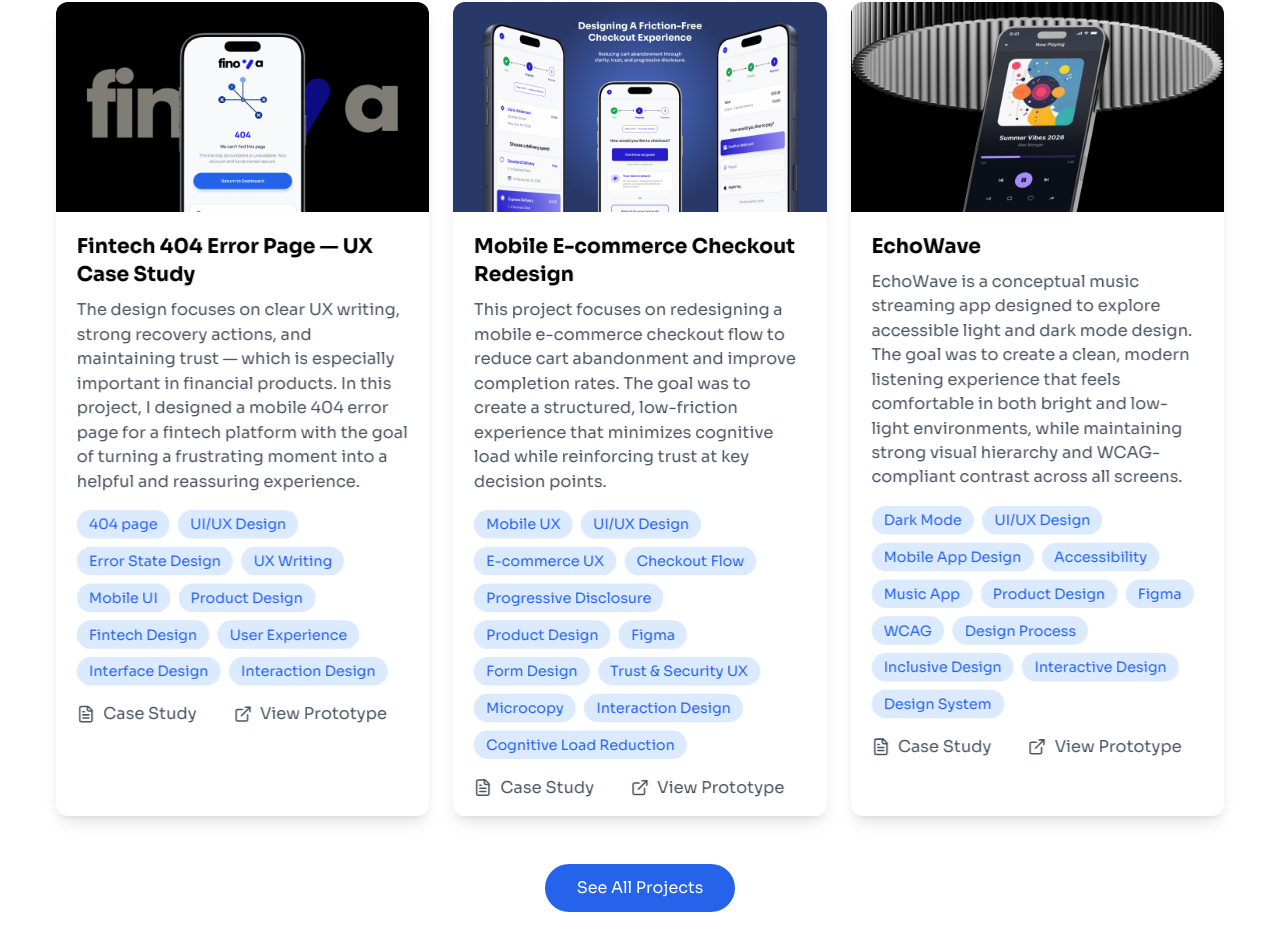
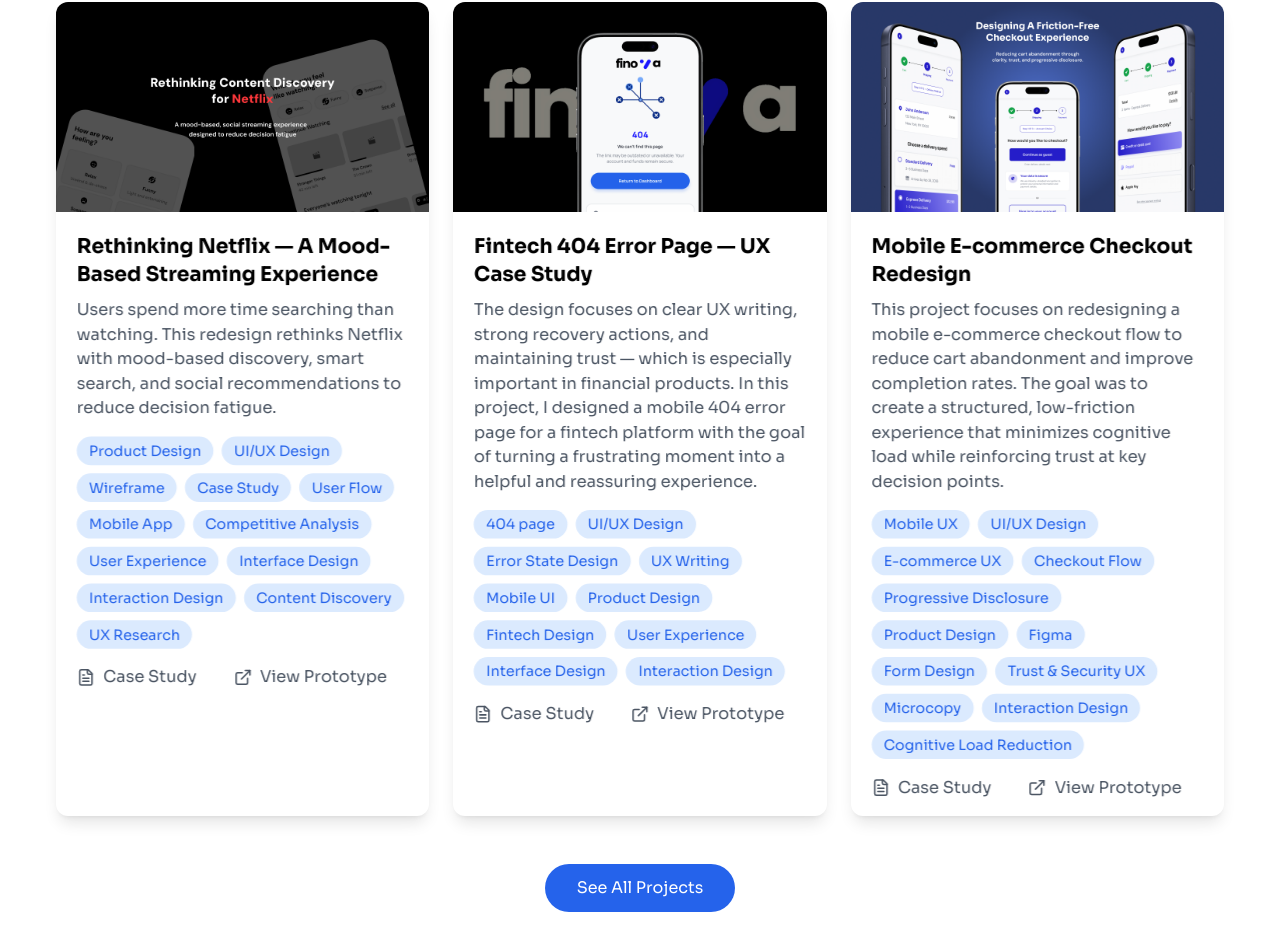
Before and after one commit to shippudden/Portfolio, a React (Vite) app: page / in a window 1280 px wide. Shown: the part 1811-2761 px from the top of the page. Built offline with nearby package versions, Linux system fonts and the light colour scheme.

Commit message:
added a new project

```diff
--- a/src/data/projects.js
+++ b/src/data/projects.js
@@ -16,8 +16,18 @@
 import EchoWave from "../assets/EchoWave.png";
 import Checkout from "../assets/Checkout.png";
 import Finova from "../assets/Finova.png";
+import Wireframe from "../assets/Wireframe 2.png";
 
 export const projects = [
+    {
+      id: "rethinking-netflix",
+      title: "Rethinking Netflix — A Mood-Based Streaming Experience",
+      description: `Users spend more time searching than watching. This redesign rethinks Netflix with mood-based discovery, smart search, and social recommendations to reduce decision fatigue.`,
+      image: Wireframe,
+      tags: ["Product Design", "UI/UX Design", "Wireframe", "Case Study", "User Flow", "Mobile App", "Competitive Analysis", "User Experience", "Interface Design", "Interaction Design", "Content Discovery", "UX Research"],
+      type: "design",
+      caseStudyUrl: "https://www.behance.net/gallery/247179031/Rethinking-Netflix-A-Mood-Based-Streaming-Experience",
+    },
     {
       id: "fintech-404-page",
       title: "Fintech 404 Error Page — UX Case Study",
```
Also changed, not shown: src/assets/Wireframe 2.png (added), src/assets/Wireframe.png (added).
